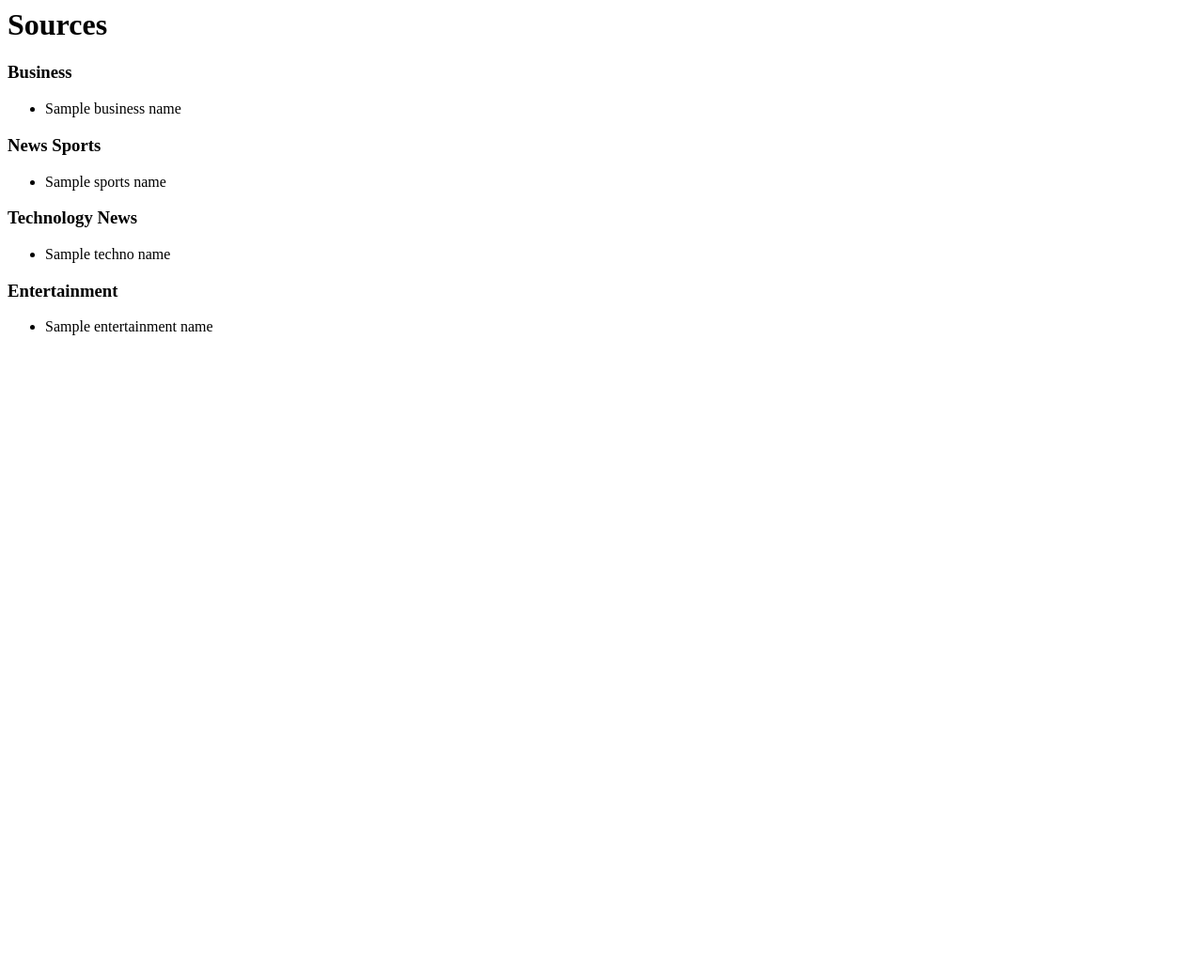
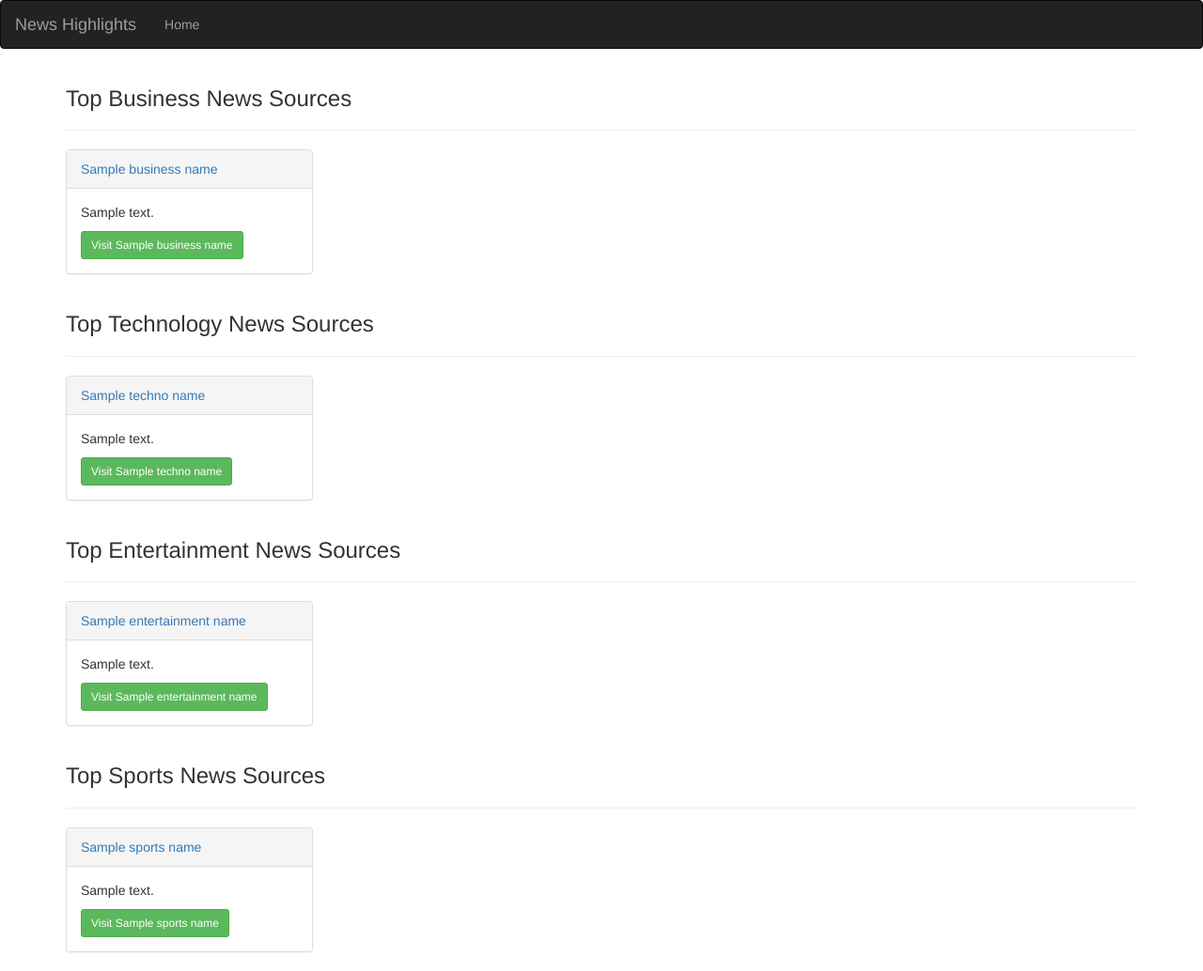
Before and after one commit to jinka/News-Highligh, a Flask app: template app/templates/index.html in a window 1280 px wide. Shown: the whole page at 94% size. Before the commit the page ends 357 px from the top, so only its background shows below. Run offline with Flask 2, Linux system fonts and the light colour scheme; the template is opened without the code that fills it: most values are stand-ins (such as "Sample title", 1, 10 or a date in 2020); some libraries are stand-ins or nearby versions.

Commit message:
Adding template formatting

```diff
--- a/app/__init__.py
+++ b/app/__init__.py
@@ -1,5 +1,6 @@
 from flask import Flask
 from .config import DevConfig
+from flask_bootstrap import Bootstrap
 
 # Initializing application
 app = Flask(__name__,instance_relative_config = True)
@@ -7,5 +8,7 @@ app = Flask(__name__,instance_relative_config = True)
 # Setting up configuration
 app.config.from_object(DevConfig)
 # app.config.from_pyfile('config.py')
+# Initializing Flask Extensions
+bootstrap = Bootstrap(app)
 
 from app.main import views
--- a/app/request.py
+++ b/app/request.py
@@ -5,11 +5,6 @@ from datetime import datetime
 
 #getting the api key
 api_key = app.config['NEWS_API_KEY']
-
-# api_key = None
-
-# #getting the news base url
-# base_url = None
 
 # #getting the articlces url
 base_url = app.config['NEWS_SOURCES_BASE_URL']
--- a/app/templates/index.html
+++ b/app/templates/index.html
@@ -1,33 +1,36 @@
-<body>
-    <News Highlights  -->
-    <h1>Sources</h1>
-    <h3>Business</h3>
-     <ul>
-        {% for business_names in sources %}
-            <li>{{ business_names.name}}</li>
-        {% endfor %}
-    </ul>
-    <h3> News Sports</h3>
+{% extends 'base.html'%}
+{% import 'macros.html' as macro %}
 
-    <ul>
-        {% for sports_names in sports_sources %}
-            <li>{{ sports_names.name}}</li>
-        {% endfor %}
-    </ul>
+{% block content%}
+<div class="container">
+		<!-- Business News Section  -->
+        <h3> Top Business News Sources</h3>
+        <hr>
 
-    <h3>Technology News</h3>
+        {{ macro.displaySourceList(sources)}}
 
-    <ul>
-        {% for techno_names in technology_sources %}
-            <li>{{ techno_names.name}}</li>
-        {% endfor %}
-    </ul>
+        <!-- Business News Section  -->
 
-    <h3>Entertainment</h3>
-    <ul>
-        {% for entertainment_names in entertainment_sources %}
-            <li>{{ entertainment_names.name}}</li>
-        {% endfor %}
-    </ul>
+        <h3> Top Technology News Sources</h3>
+        <hr>
 
-</body>
+        {{ macro.displaySourceList(technology_sources)}}
+
+        <!-- Entertainment News Section  -->
+
+        <h3> Top Entertainment News Sources</h3>
+        <hr>
+
+        {{ macro.displaySourceList(entertainment_sources)}}
+
+        <!-- Entertainment News Section  -->
+
+        <h3> Top Sports News Sources</h3>
+        <hr>
+
+        {{ macro.displaySourceList(sports_sources)}}
+
+</div>
+
+
+{%endblock%}
```
